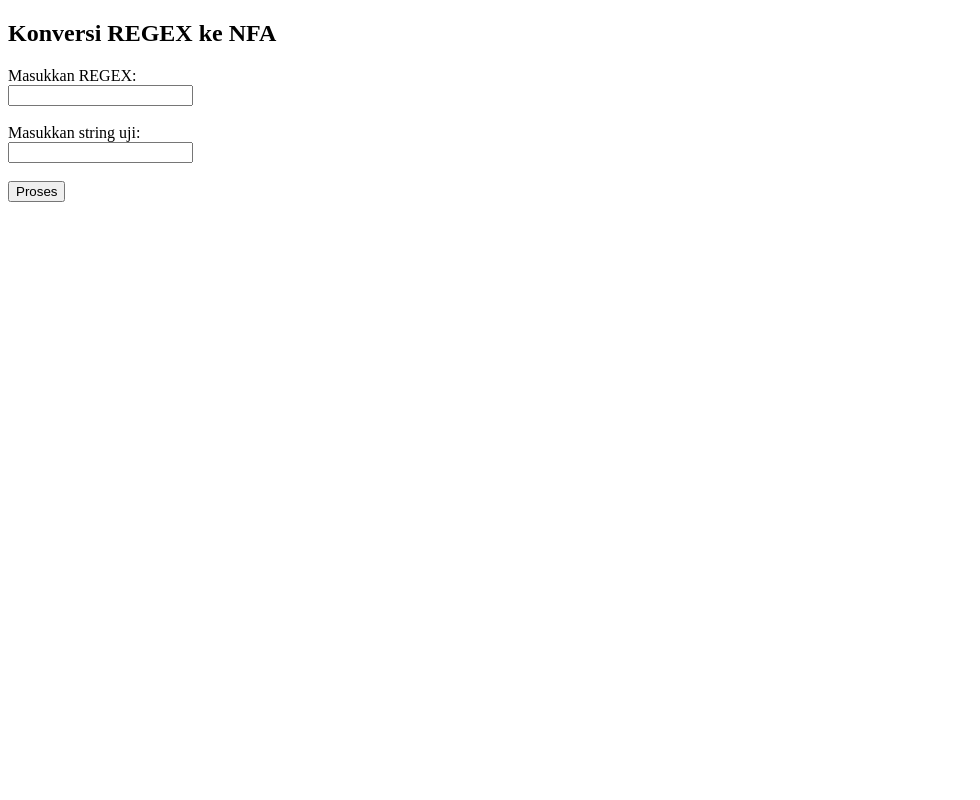
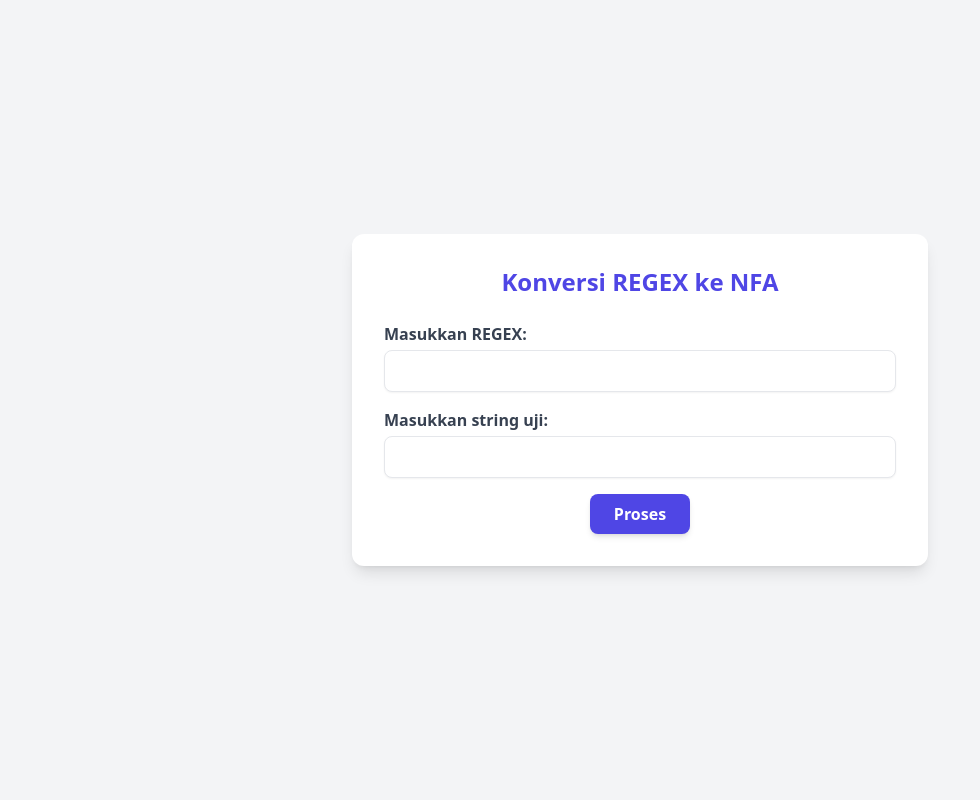
Before and after one commit to vann10/TBA-DFA-NFA, a Flask app: page /regex-nfa in a window 1280 px wide. Shown: the whole page, without its empty margins (0-980 px from the left). Run offline with Flask 3, Linux system fonts and the light colour scheme; some libraries are stand-ins or nearby versions.

Commit message:
nambah styling

```diff
--- a/templates/regex_nfa.html
+++ b/templates/regex_nfa.html
@@ -1,28 +1,47 @@
 <!DOCTYPE html>
-<html>
+<html lang="id">
 <head>
+    <meta charset="UTF-8">
     <title>Regex to NFA</title>
+    <script src="https://cdn.tailwindcss.com"></script>
 </head>
-<body>
-    <h2>Konversi REGEX ke NFA</h2>
-    <form method="POST">
-        <label>Masukkan REGEX:</label><br>
-        <input type="text" name="regex" required><br><br>
+<body class="bg-gray-100 min-h-screen flex flex-col items-center justify-center px-4 py-8">
 
-        <label>Masukkan string uji:</label><br>
-        <input type="text" name="input_string"><br><br>
+    <div class="bg-white shadow-lg rounded-xl p-8 w-full max-w-xl">
+        <h2 class="text-2xl font-bold text-center text-indigo-600 mb-6">Konversi REGEX ke NFA</h2>
+        <form method="POST" class="space-y-4">
+            <div>
+                <label class="block font-semibold text-gray-700">Masukkan REGEX:</label>
+                <input type="text" name="regex" required
+                       class="w-full px-4 py-2 mt-1 border rounded-lg shadow-sm focus:outline-none focus:ring-2 focus:ring-indigo-500 focus:border-indigo-500">
+            </div>
 
-        <input type="submit" value="Proses">
-    </form>
+            <div>
+                <label class="block font-semibold text-gray-700">Masukkan string uji:</label>
+                <input type="text" name="input_string"
+                       class="w-full px-4 py-2 mt-1 border rounded-lg shadow-sm focus:outline-none focus:ring-2 focus:ring-indigo-500 focus:border-indigo-500">
+            </div>
 
-    {% if transition_table %}
-        <h3>Hasil Konversi</h3>
-        <pre>{{ transition_table }}</pre>
-    {% endif %}
+            <div class="text-center">
+                <input type="submit" value="Proses"
+                       class="bg-indigo-600 hover:bg-indigo-700 text-white font-semibold py-2 px-6 rounded-lg shadow-md transition duration-300">
+            </div>
+        </form>
 
-    {% if test_result %}
-        <h3>Hasil Pengujian String</h3>
-        <p>{{ test_result|safe }}</p>
-    {% endif %}
+        {% if transition_table %}
+        <div class="mt-8">
+            <h3 class="text-lg font-semibold text-gray-800 mb-2">Hasil Konversi</h3>
+            <pre class="bg-gray-100 p-4 rounded-md overflow-x-auto text-sm text-gray-800 border border-gray-300">{{ transition_table }}</pre>
+        </div>
+        {% endif %}
+
+        {% if test_result %}
+        <div class="mt-6">
+            <h3 class="text-lg font-semibold text-gray-800 mb-2">Hasil Pengujian String</h3>
+            <p class="bg-green-50 border border-green-200 text-green-800 p-3 rounded-md">{{ test_result|safe }}</p>
+        </div>
+        {% endif %}
+    </div>
+
 </body>
 </html>
```
